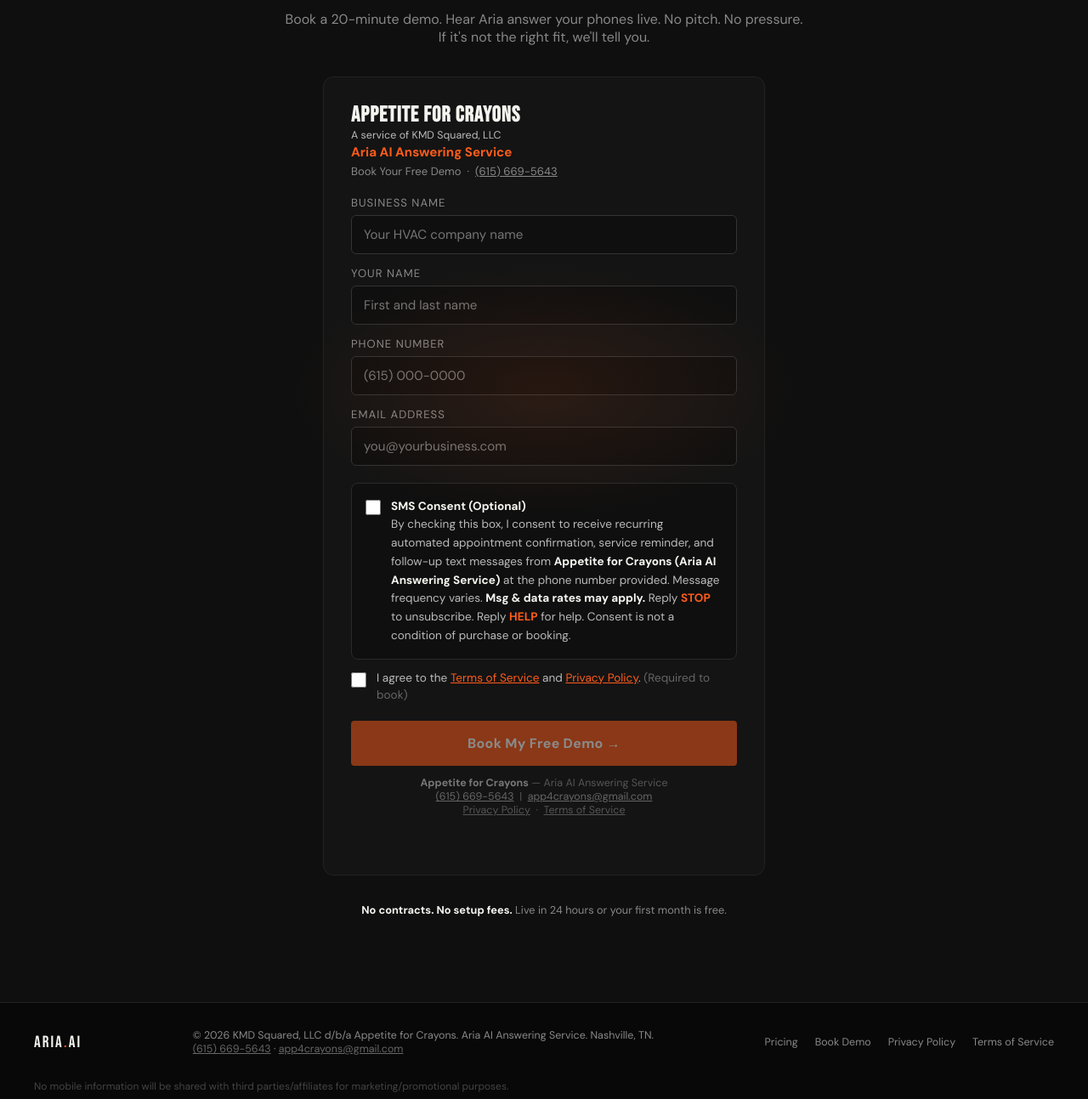
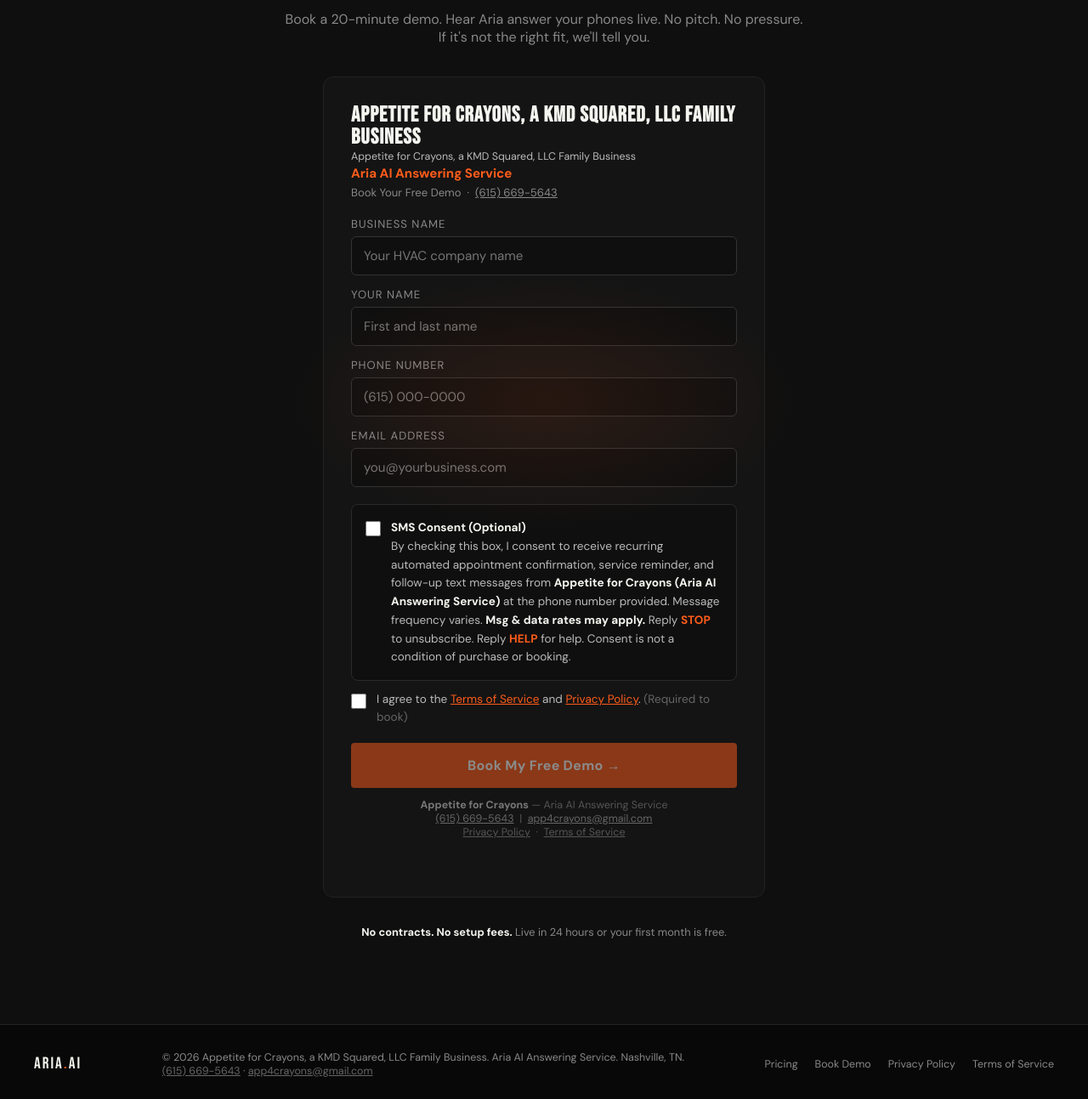
Before and after one commit to appforcrayons/aria-ai-landing, a plain HTML site: page index.html in a window 1280 px wide. Shown: the part 5900-7193 px from the top of the page at 85% size. Drawn offline with Linux system fonts and the light colour scheme.

Commit message:
Rebrand company name to Appetite for Crayons, a KMD Squared, LLC Family Business

```diff
--- a/index.html
+++ b/index.html
@@ -821,8 +821,8 @@
 
   <!-- COMPLIANT OPT-IN FORM -->
   <div style="max-width:520px;margin:0 auto 32px;background:#141414;border:1px solid #222;border-radius:12px;padding:32px;text-align:left;">
-    <h2 style="color:#f5f5f0;font-family:'Bebas Neue',sans-serif;font-size:1.6em;margin:0 0 2px;letter-spacing:1px;">APPETITE FOR CRAYONS</h2>
-    <p style="color:#bbb;font-size:0.78em;margin-bottom:2px;">A service of KMD Squared, LLC</p>
+    <h2 style="color:#f5f5f0;font-family:'Bebas Neue',sans-serif;font-size:1.6em;margin:0 0 2px;letter-spacing:1px;">Appetite for Crayons, a KMD Squared, LLC Family Business</h2>
+    <p style="color:#bbb;font-size:0.78em;margin-bottom:2px;">Appetite for Crayons, a KMD Squared, LLC Family Business</p>
     <p style="color:#FF5C1A;font-weight:600;font-size:0.95em;margin-bottom:4px;">Aria AI Answering Service</p>
     <p style="color:#888;font-size:0.82em;margin-bottom:20px;">Book Your Free Demo &nbsp;·&nbsp; <a href="tel:6156695643" style="color:#888;">(615) 669-5643</a></p>
 
@@ -886,7 +886,7 @@
 <!-- FOOTER -->
 <footer>
   <div class="footer-logo">ARIA<span>.</span>AI</div>
-  <p>© 2026 KMD Squared, LLC d/b/a Appetite for Crayons. Aria AI Answering Service. Nashville, TN.<br><a href="tel:6156695643" style="color:#666;">(615) 669-5643</a> · <a href="mailto:app4crayons@gmail.com" style="color:#666;">app4crayons@gmail.com</a></p>
+  <p>© 2026 Appetite for Crayons, a KMD Squared, LLC Family Business. Aria AI Answering Service. Nashville, TN.<br><a href="tel:6156695643" style="color:#666;">(615) 669-5643</a> · <a href="mailto:app4crayons@gmail.com" style="color:#666;">app4crayons@gmail.com</a></p>
   <div class="footer-links">
     <a href="#pricing">Pricing</a>
     <a href="#book">Book Demo</a>
```
